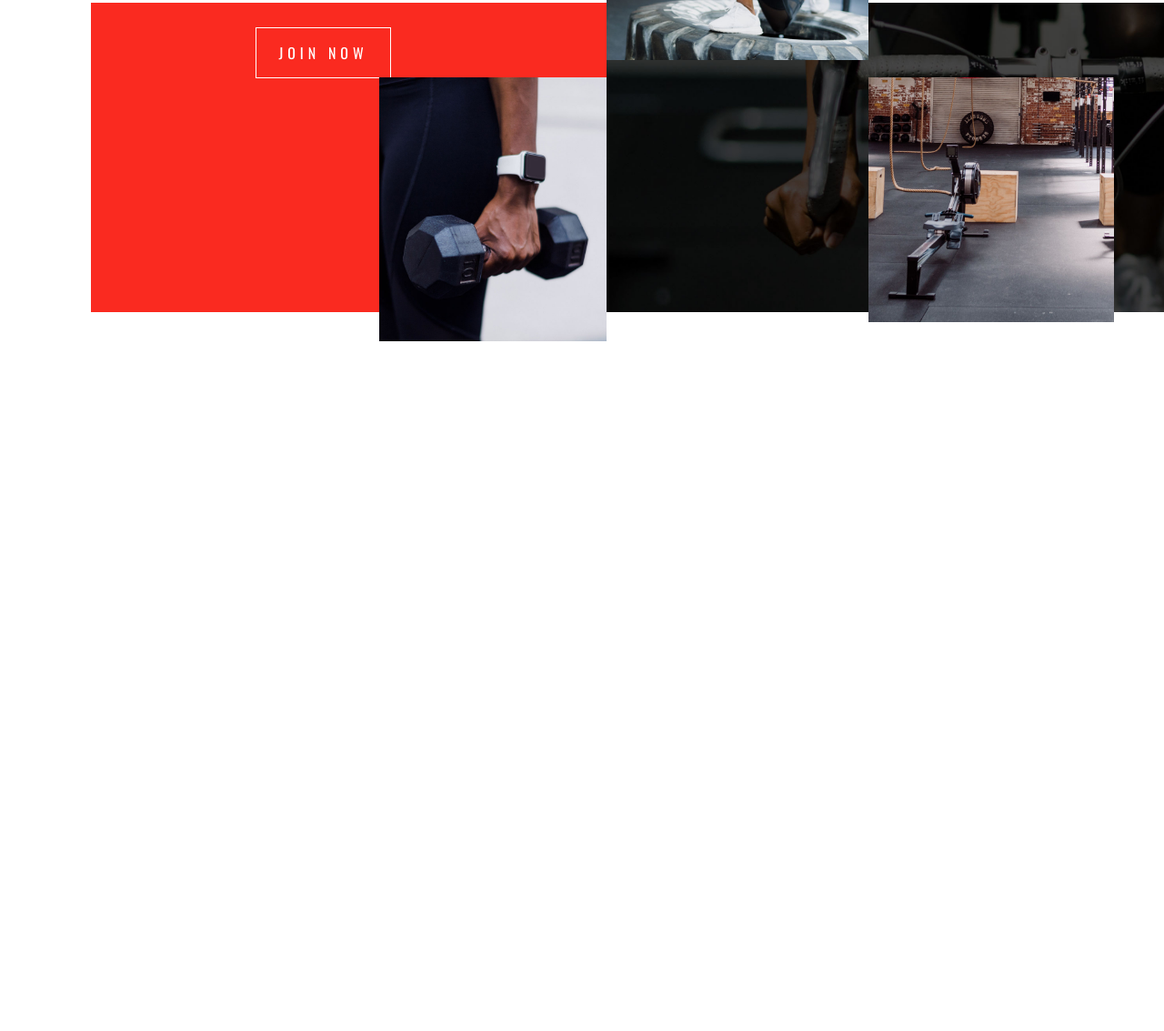
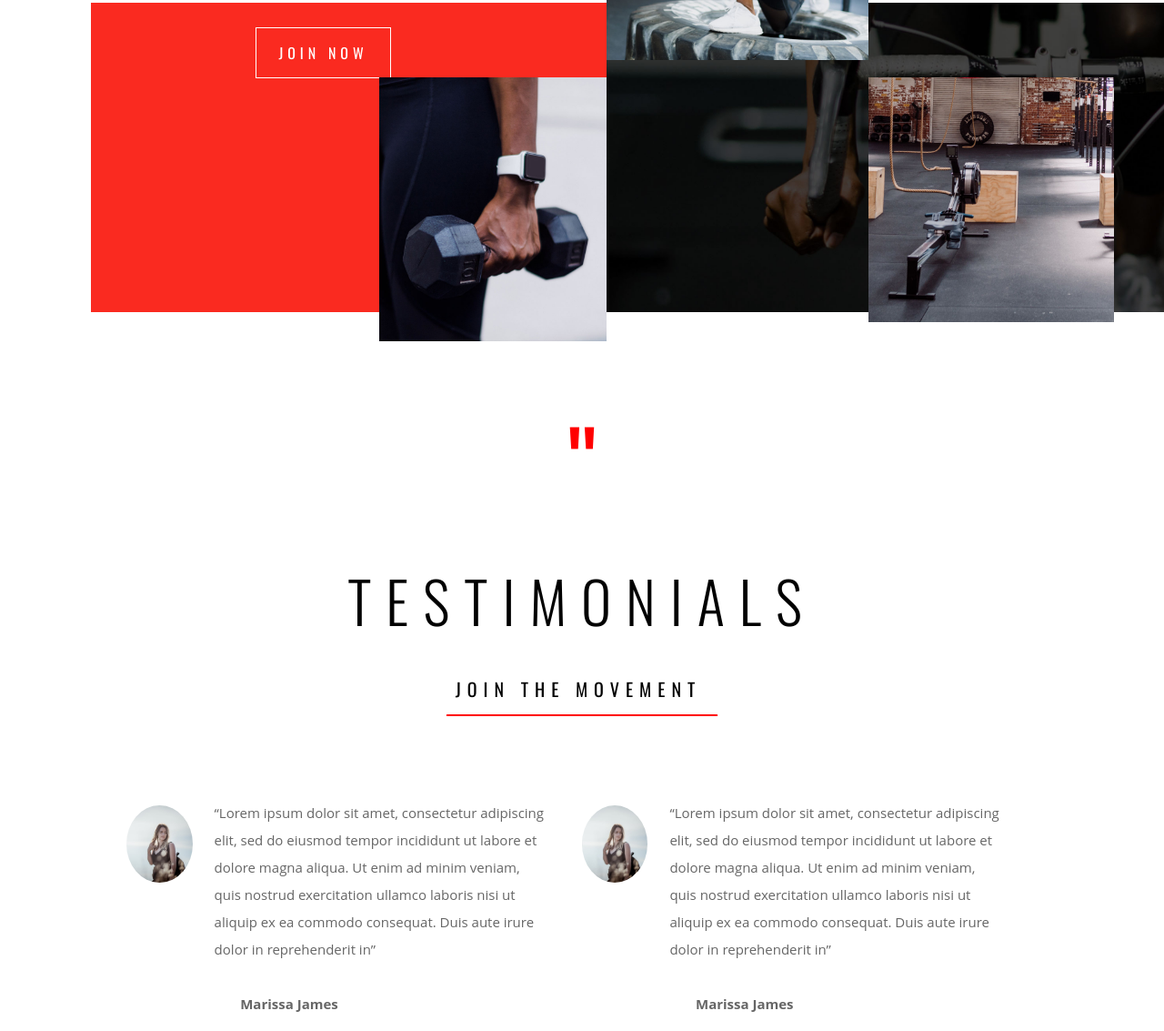
Before and after one commit to Steven10695/Proyecto-Gym, a plain HTML site: page index.html in a window 1280 px wide. Shown: the part 2485-3618 px from the top of the page at 91% size. Before the commit the page ends 2860 px from the top, so only its background shows below. Drawn offline with nearby package versions, Linux system fonts and the light colour scheme.

Commit message:
TESTIMONIALES

```diff
--- a/estilos.css
+++ b/estilos.css
@@ -78,7 +78,7 @@ nav ul li a{
     margin-bottom: 30px;
 }
 
-#intro a, #programs a{
+#intro a, #programs a, #testimonials a{
     text-decoration: none;
     color: #000;
     font-size: 20px;
@@ -272,3 +272,67 @@ h3{
     top: 24%;
     width: 44%;
 }
+
+/* TESTIMONIALS */
+
+#testimonials{
+    padding-top: 90px;
+    text-align: center;
+}
+
+span.comillas{
+    font-size: 120px;
+    color: red;
+}
+
+#testimonials h2{
+    font-size: 63px;
+    font-weight: 100;
+    letter-spacing: 16px;
+    margin: 0;
+    margin-bottom: 36px;
+    font-family: 'Oswald';
+}
+
+#testimonials a{
+    font-family: 'Oswald';
+}
+
+.contenedor-testimonials{
+    display: flex;
+    margin-top: 90px;
+    justify-content: center;
+}
+
+.testimonial{
+    width: 40%;
+    margin-right: 40px;
+}
+
+.testimonial .contenido{
+    display: flex;
+}
+
+.foto{
+    background: url(imagenes/testimonial.jpg);
+    background-size: cover;
+    width: 384px;
+    height: 85px;
+    border-radius: 100%;
+    margin-top: 22px;
+    background-position: center;
+}
+
+.testimonial p{
+    color: #666;
+    font-size: 15px;
+    text-align: left;
+    margin-left: 24px;
+    line-height: 30px;
+    font-family: 'Open Sans';
+}
+
+p.nombre{
+    margin-left: 125px;
+    font-weight: bold;
+}
--- a/index.html
+++ b/index.html
@@ -100,5 +100,32 @@
         </div>
     </section>
 
+    <section id="testimonials">
+        <div class="contenedor">
+            <span class="comillas">"</span>
+            <h2>TESTIMONIALS</h2>
+            <a href="">JOIN THE MOVEMENT</a>
+            <div class="contenedor-testimonials">
+
+                <div class="testimonial">
+                    <div class="contenido">
+                        <div class="foto"></div>
+                            <p>“Lorem ipsum dolor sit amet, consectetur adipiscing elit, sed do eiusmod tempor incididunt ut labore et dolore magna aliqua. Ut enim ad minim veniam, quis nostrud exercitation ullamco laboris nisi ut aliquip ex ea commodo consequat. Duis aute irure dolor in reprehenderit in”</p>
+                    </div>
+                    <p class="nombre">Marissa James</p>
+                </div>
+
+                <div class="testimonial">
+                    <div class="contenido">
+                        <div class="foto"></div>
+                        <p>“Lorem ipsum dolor sit amet, consectetur adipiscing elit, sed do eiusmod tempor incididunt ut labore et dolore magna aliqua. Ut enim ad minim veniam, quis nostrud exercitation ullamco laboris nisi ut aliquip ex ea commodo consequat. Duis aute irure dolor in reprehenderit in”</p>
+                    </div>
+                    <p class="nombre">Marissa James</p>
+                </div>
+
+            </div>
+        </div>
+    </section>
+
 </body>
 </html>
```
